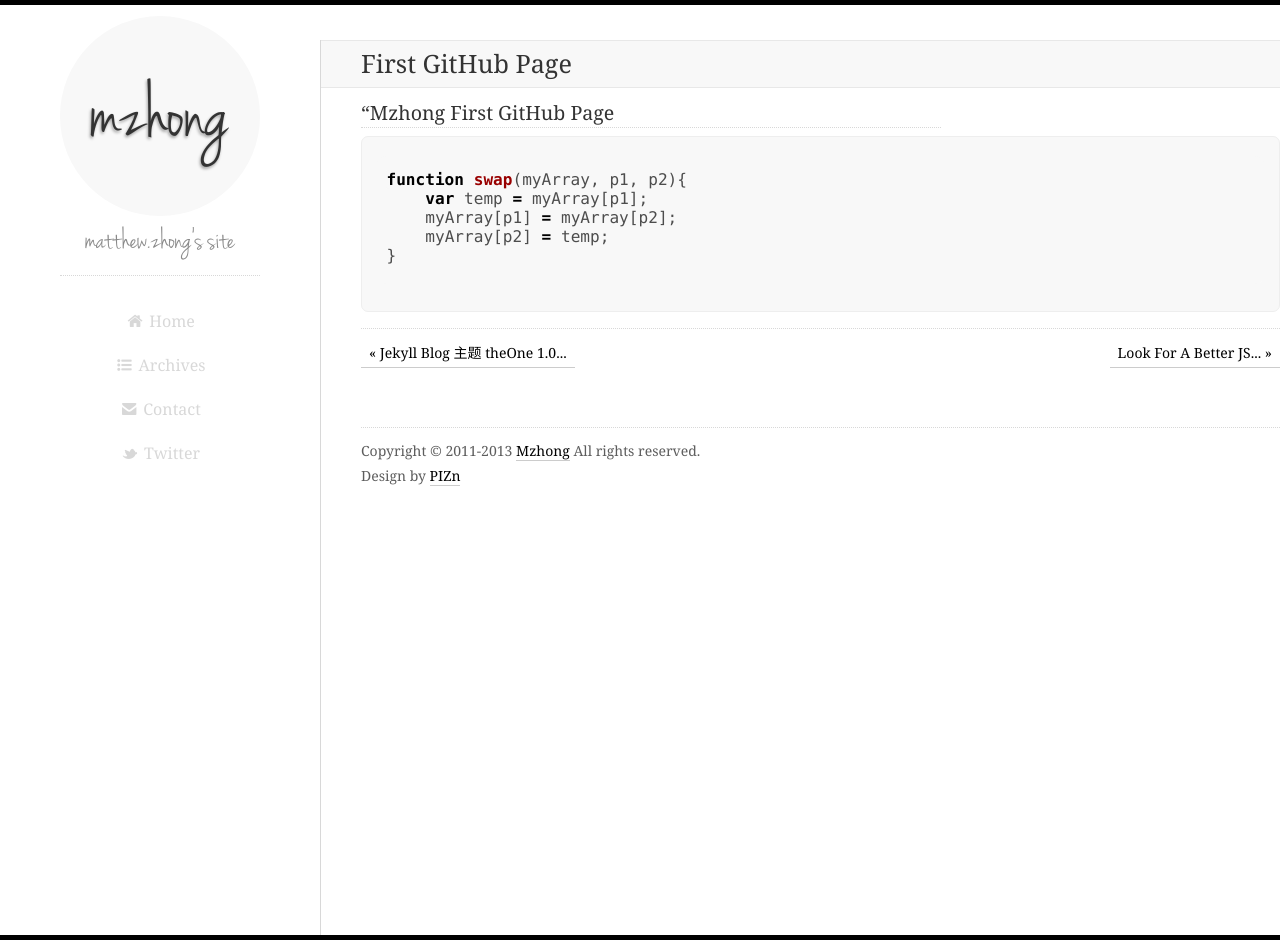
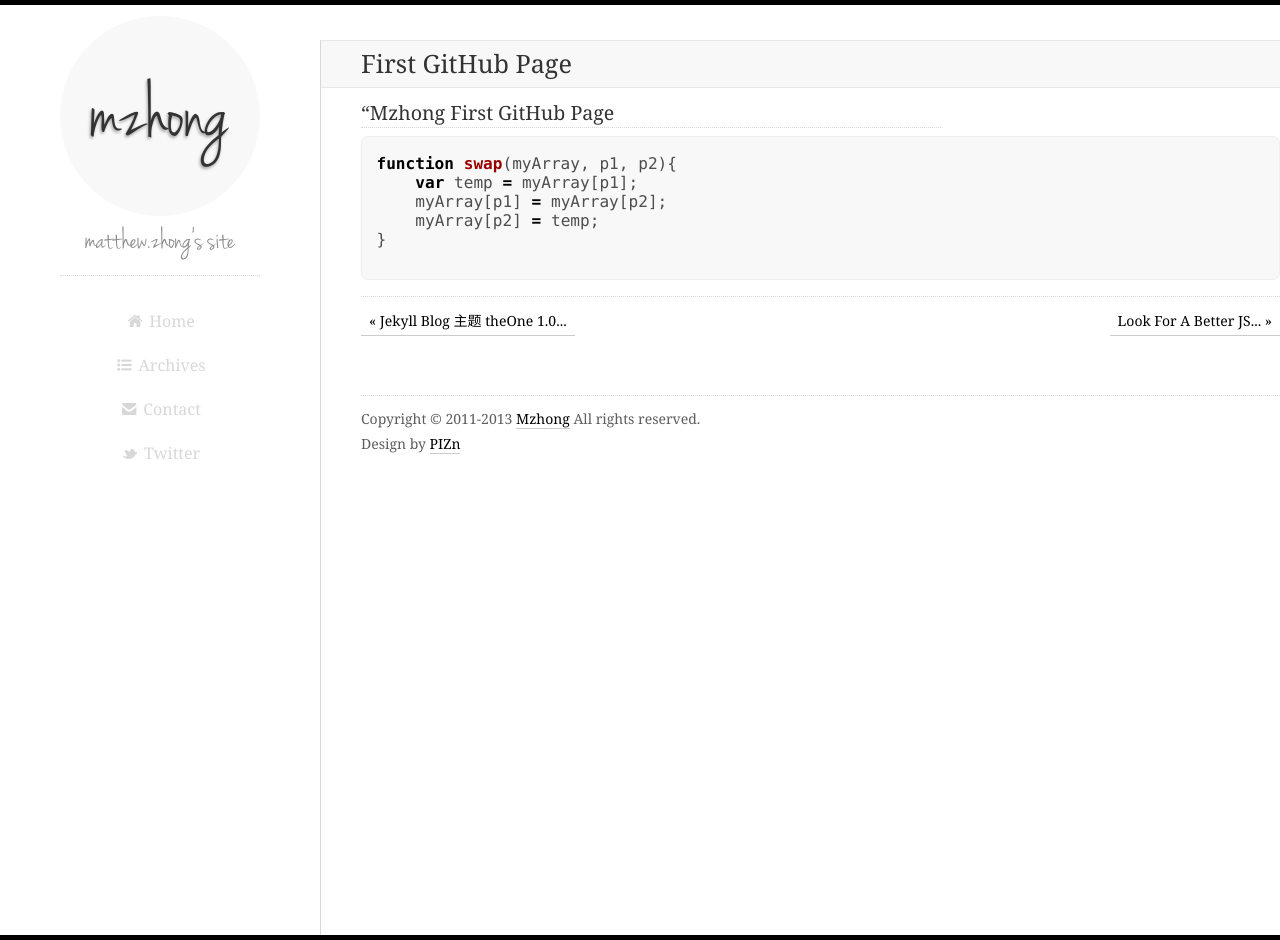
Before and after one commit to flowerszhong/flowerszhong.github.com, a Jekyll site: the page built from _posts/2013-04-02-first-github-pages.md, in a window 1280 px wide and 940 px high. Built offline with Jekyll 4.4.1, drawn with Linux system fonts in a browser that asks for light colours; Markdown is read by kramdown in place of the engine named in the settings; comment, search, counter and statistics services are not loaded.

Commit message:
adjust highlight.css

```diff
--- a/css/style.css
+++ b/css/style.css
@@ -583,6 +583,10 @@ p.ds-powered-by{
     background-color:#f8f8f8;
 }
 
+.post .highlight pre{
+    padding: 0;
+}
+
 .highlight span{
     font-family: "Consolas", "Courier New", "Courier", "FreeMono", monospace;
 }
```
